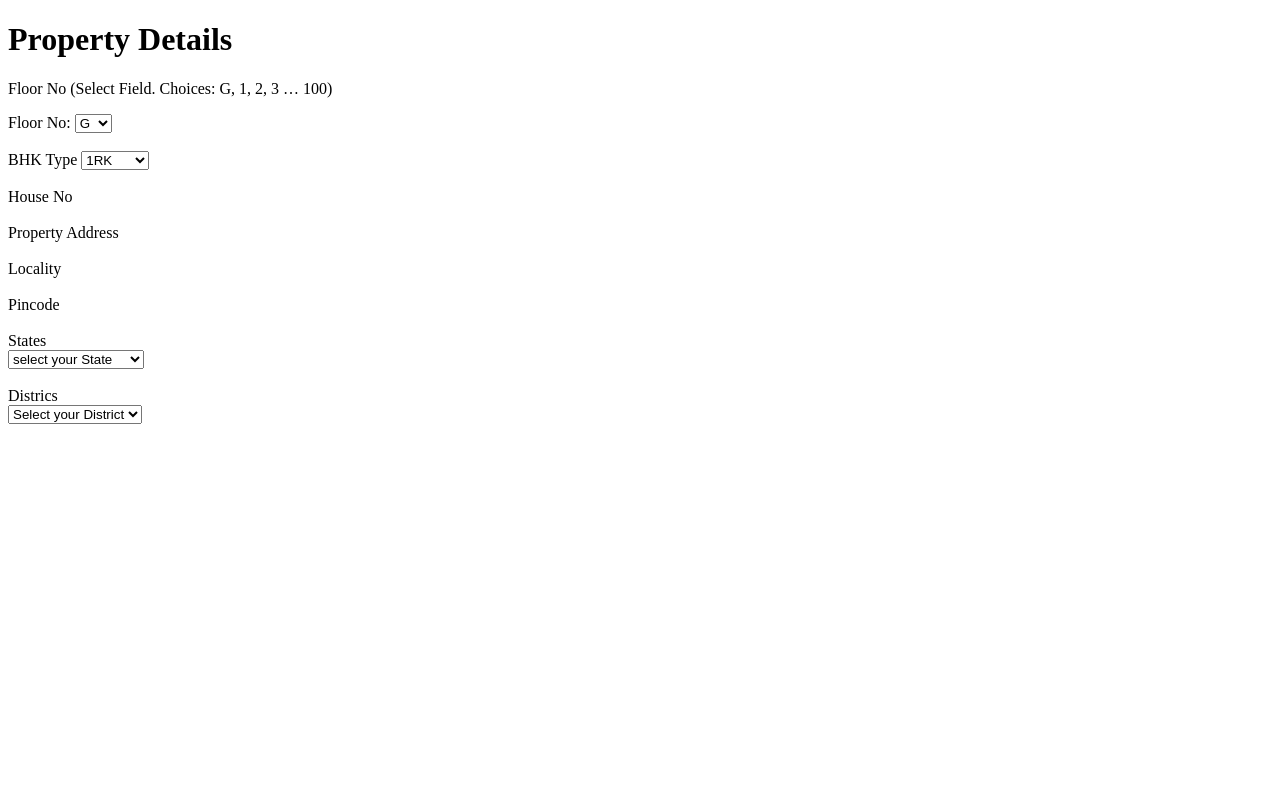
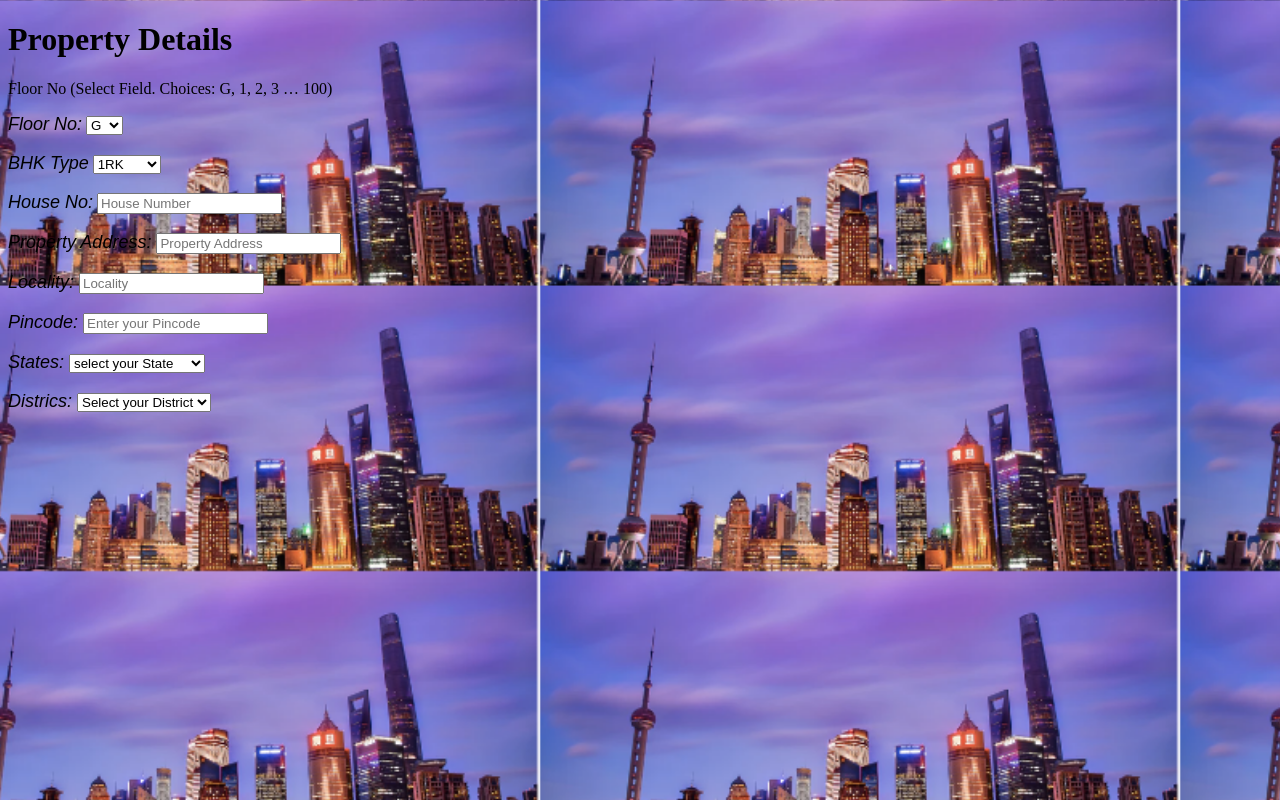
Before and after one commit to vijayaratnakumari/Rental-Agreement-Requirement, a plain HTML site: page Property Details.html in a window 1280 px wide. Drawn offline with Linux system fonts and the light colour scheme.

Commit message:
web page design

```diff
--- a/Property Details.html
+++ b/Property Details.html
@@ -2,6 +2,35 @@
 <html>
     <head>
         <title>Property Details</title>
+        <style>
+            body{
+    background: url("images/image-10.png");
+    background-size: 50%;
+    background-position: -100px 0px;
+}
+form#register{
+    margin: 40px;
+}
+
+label{
+    font-family: sans-serif;
+    font-size: 18px;
+    font-style: italic;
+}
+
+input #name{
+    width: 300px;
+    border: 1px solid #ddd;
+    border-radius: 3px;
+    outline: 0;
+    padding: 7px;
+    background-color: #fff;
+    box-shadow: inset 1px 1px 5px rgba(0,0,0,0.3);
+
+}
+</style>
+</head>
+<body>
         <h1>Property Details</h1>
         <p>Floor No (Select Field. Choices: G, 1, 2, 3 … 100)</p>
         <form>
@@ -32,16 +61,19 @@
                 <option value="4BHK">4BHK</option>
             </select>
             <br><br>
-            <label for="House No">House No</label>
+            <label for="House No">House No:</label>
+            <input type="text" name="House" id="name" placeholder="House Number">
             <br><br>
-            <label for="Property Address">Property Address</label>
+            <label for="Property Address">Property Address: </label>
+            <input type="text" name="Address" id="name" placeholder="Property Address">
             <br><br>
-            <label for="Locality">Locality</label>
+            <label for="Locality">Locality: </label>
+            <input type="text" name="Locality" id="name" placeholder="Locality">
             <br><br>
-            <label for="Pincode">Pincode</label>
+            <label for="Pincode">Pincode: </label>
+            <input type="text" name="Pincode" id="name" placeholder="Enter your Pincode">
             <br><br>
-            <label for="States"> States</label>
-            <br>
+            <label for="States"> States:  </label>
                 <select id="State">
                     <option value="Seletct your State"> select your State</option>
                     <option value="Andhra Pradesh"> Andhra Pradesh</option><br>
@@ -58,7 +90,7 @@
 
                 </select>
                 <br><br>
-                <label for="Districs"> Districs</label><br>
+                <label for="Districs"> Districs: </label>
 
                 <select id="Districts">
                     <option value="Seletct your Districts">Select your District</option>
@@ -77,5 +109,5 @@
                 </select>
                 <br><br>
         </form>
-    </head>
+    </body>
 </html>
```
Also changed, not shown: Contract Details.html (+4 -2 lines), 1 other file.
